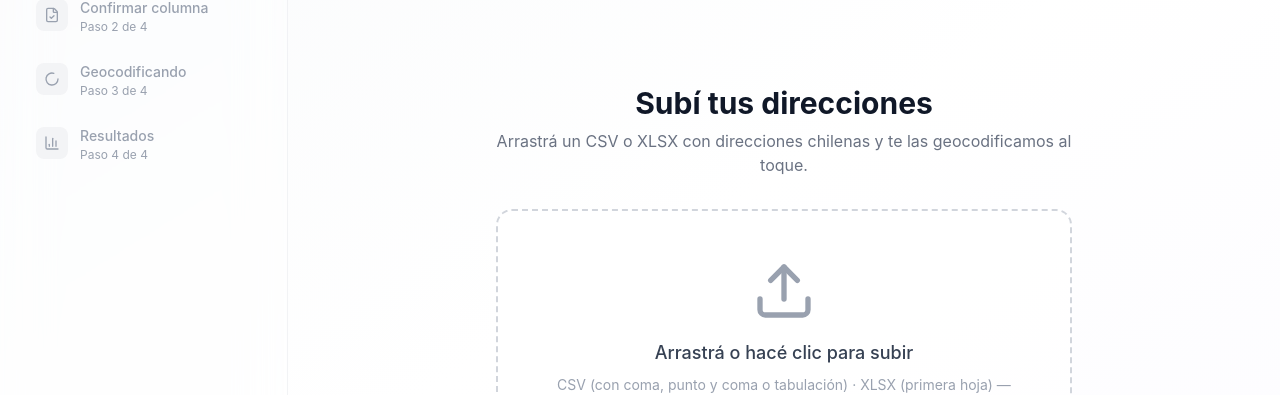
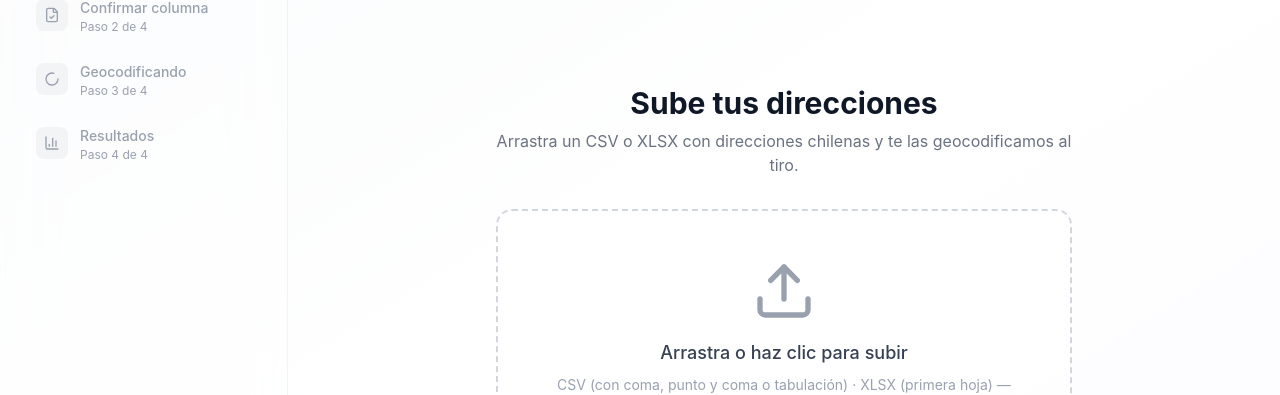
Before and after one commit to geoidegeoidal/azimut, a React (Vite) app: page / in a window 1280 px wide. Shown: the part 139-534 px from the top of the page. Built offline with nearby package versions, Linux system fonts and the light colour scheme.

Commit message:
fix: español chileno — reemplazado voseo argentino (Subí→Sube, Arrastrá→Arrastra, acá→aquí, etc.)

```diff
--- a/src/components/results/ResultsView.tsx
+++ b/src/components/results/ResultsView.tsx
@@ -15,7 +15,7 @@ export function ResultsView() {
         className="flex flex-col sm:flex-row items-start sm:items-center justify-between gap-4">
         <div>
           <h2 className="text-2xl font-bold text-gray-900 dark:text-white">Resultados</h2>
-          <p className="text-sm text-gray-500 dark:text-gray-400">Direcciones geocodificadas con Nominatim y Photon. Explorá en el mapa, revisá la tabla o mirá el dashboard.</p>
+          <p className="text-sm text-gray-500 dark:text-gray-400">Direcciones geocodificadas con Nominatim y Photon. Explora en el mapa, revisa la tabla o mira el dashboard.</p>
         </div>
         <ExportButtons />
       </motion.div>
--- a/src/components/upload/ColumnMapper.tsx
+++ b/src/components/upload/ColumnMapper.tsx
@@ -117,7 +117,7 @@ export function ColumnMapper() {
           <div>
             <h2 className="text-2xl font-bold text-gray-900 dark:text-white">Geocodificando direcciones</h2>
             <p className="text-gray-500 dark:text-gray-400 mt-2">
-              {paused ? "Proceso pausado" : "Cada dirección se geocodifica con Nominatim (1 por segundo). Paciencia nomás."}
+              {paused ? "Proceso pausado" : "Cada dirección se geocodifica con Nominatim (1 por segundo). Paciencia, es 1 por segundo."}
             </p>
           </div>
 
@@ -167,7 +167,7 @@ export function ColumnMapper() {
         <div className="flex items-center gap-3 mb-6">
           <FileText className="w-6 h-6 text-azimut-500" />
           <div>
-            <h2 className="text-xl font-bold text-gray-900 dark:text-white">Confirmá la columna de direcciones</h2>
+            <h2 className="text-xl font-bold text-gray-900 dark:text-white">Confirma la columna de direcciones</h2>
             <p className="text-sm text-gray-500 dark:text-gray-400">{fileName} — {fileData.length} filas · {headers.length} columnas</p>
           </div>
         </div>
@@ -201,7 +201,7 @@ export function ColumnMapper() {
             <div className="p-4 border-b border-gray-200/50 dark:border-gray-800/50">
               <p className="text-sm font-medium text-gray-700 dark:text-gray-300">Vista previa de normalización</p>
               <p className="text-xs text-gray-400 dark:text-gray-500 mt-0.5">
-                {selected ? `Columna "${selected}" — 10 de ${fileData.length} filas` : "Seleccioná una columna"}
+                {selected ? `Columna "${selected}" — 10 de ${fileData.length} filas` : "Selecciona una columna"}
               </p>
             </div>
             <div className="overflow-x-auto max-h-80 overflow-y-auto">
@@ -227,7 +227,7 @@ export function ColumnMapper() {
                         <td className="px-3 py-1.5">{(norm?.warnings.length ?? 0) > 0 && <span className="text-amber-500">⚠️</span>}</td>
                       </tr>
                     );
-                  }) : <tr><td colSpan={5} className="px-3 py-8 text-center text-gray-400">Seleccioná una columna para ver la normalización</td></tr>}
+                  }) : <tr><td colSpan={5} className="px-3 py-8 text-center text-gray-400">Selecciona una columna para ver la normalización</td></tr>}
                 </tbody>
               </table>
             </div>
--- a/src/components/upload/DropZone.tsx
+++ b/src/components/upload/DropZone.tsx
@@ -68,10 +68,10 @@ export function DropZone() {
       >
         <div className="text-center mb-8">
           <h2 className="text-3xl font-bold text-gray-900 dark:text-white">
-            Subí tus direcciones
+            Sube tus direcciones
           </h2>
           <p className="text-gray-500 dark:text-gray-400 mt-2">
-            Arrastrá un CSV o XLSX con direcciones chilenas y te las geocodificamos al toque.
+            Arrastra un CSV o XLSX con direcciones chilenas y te las geocodificamos al tiro.
           </p>
         </div>
 
@@ -114,8 +114,8 @@ export function DropZone() {
               {loading
                 ? "Leyendo archivo..."
                 : isDragging
-                  ? "Soltá el archivo acá"
-                  : "Arrastrá o hacé clic para subir"}
+                  ? "Suelta el archivo aquí"
+                  : "Arrastra o haz clic para subir"}
             </p>
             <p className="text-sm text-gray-400 dark:text-gray-500 mt-2">
               CSV (con coma, punto y coma o tabulación) · XLSX (primera hoja) — Máx 500 direcciones sugeridas
--- a/src/engine/parser.ts
+++ b/src/engine/parser.ts
@@ -205,7 +205,7 @@ export function validateFile(file: File): ParseError | null {
   if (!ext || !["csv", "xlsx", "xls"].includes(ext)) {
     return {
       type: "format",
-      message: "Formato no soportado. Usá un archivo CSV o XLSX.",
+      message: "Formato no soportado. Usa un archivo CSV o XLSX.",
     };
   }
   if (file.size === 0) {
```
Also changed, not shown: 1 other file (tests, documents, lock files or other folders).
